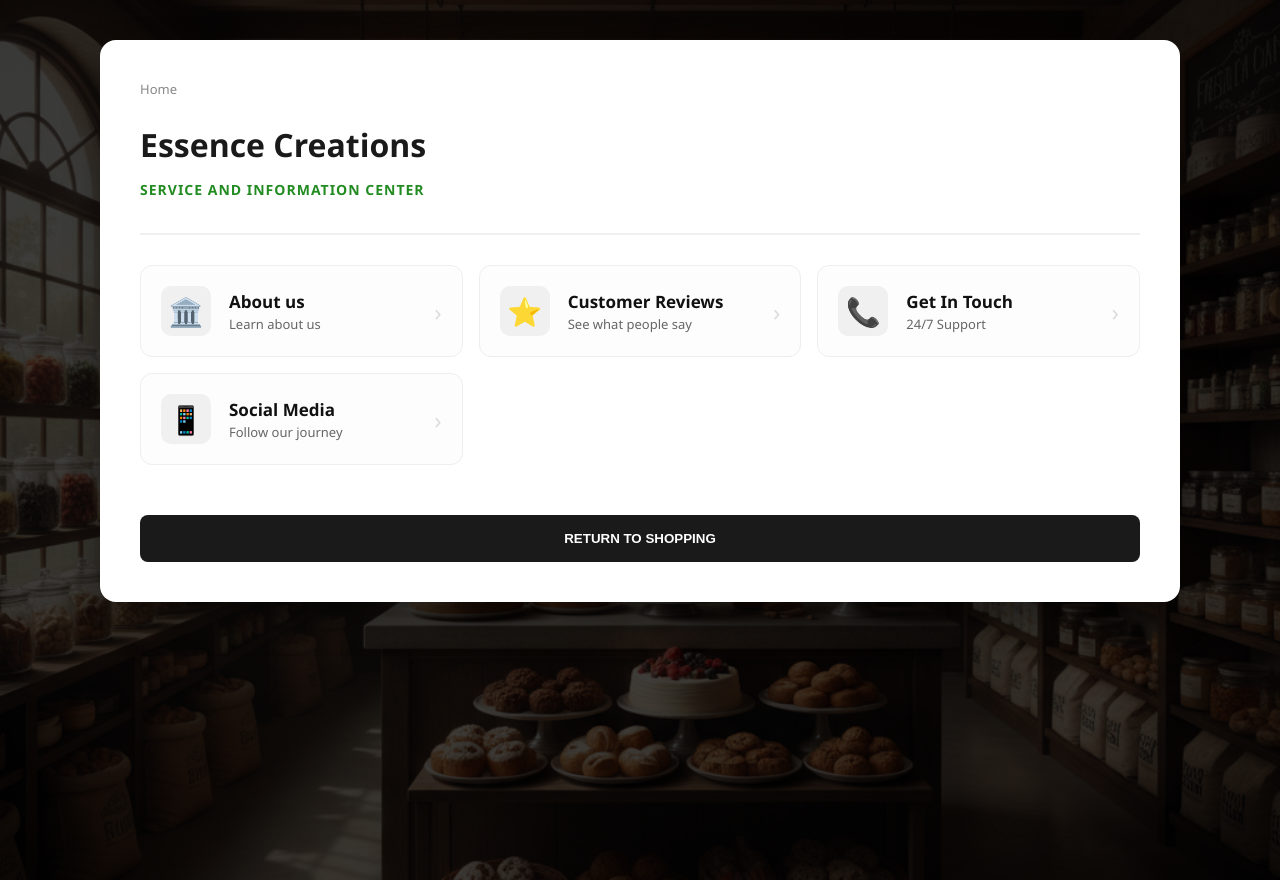
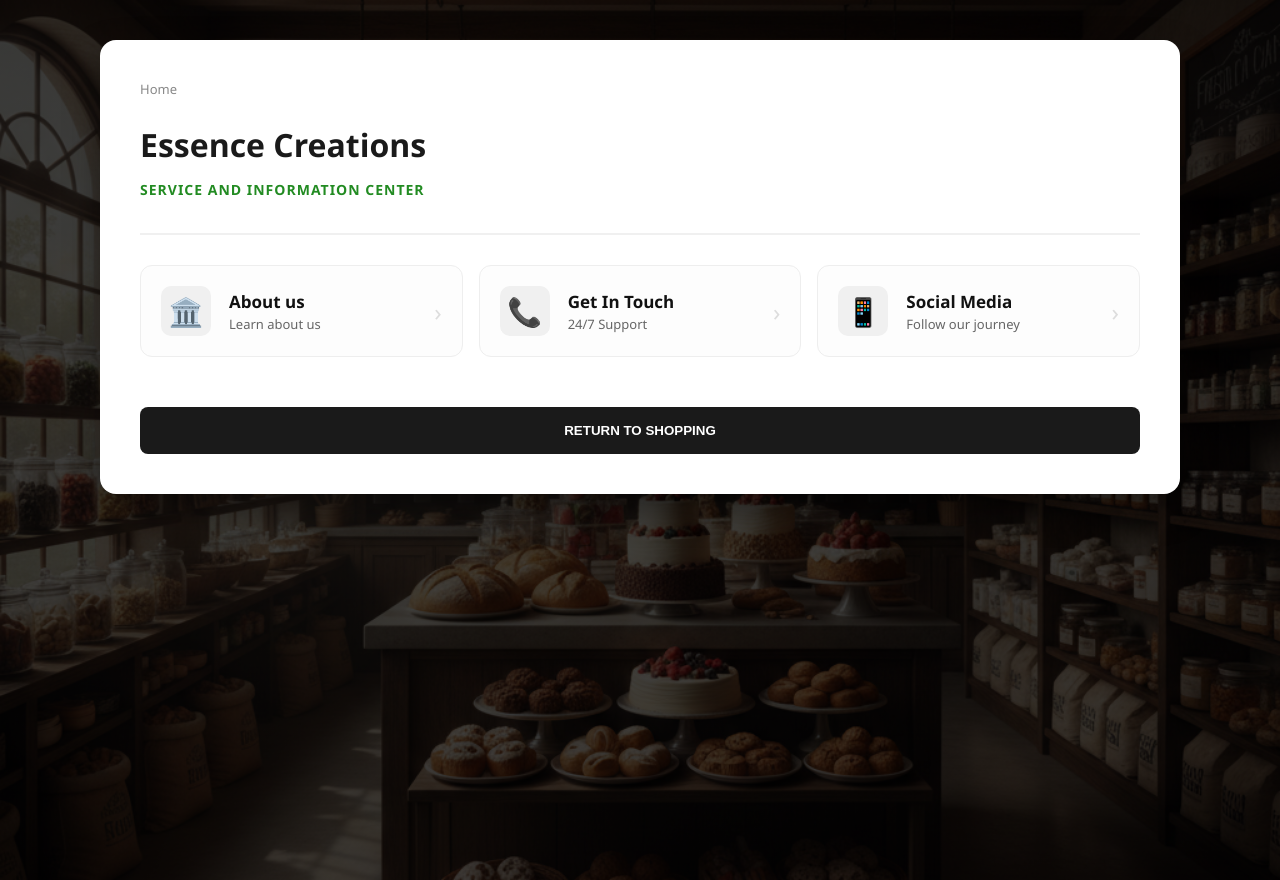
Before and after one commit to nwadikeekene4-lab/New-project-1, a React (Vite) app in the folder firstclient-frontend/: page /hub in a window 1280 px wide. Built offline with nearby package versions, Linux system fonts and the light colour scheme; no server answers.

Commit message:
Update NavigationHub.jsx

```diff
--- a/firstclient-frontend/src/pages/NavigationHub.jsx
+++ b/firstclient-frontend/src/pages/NavigationHub.jsx
@@ -7,7 +7,6 @@ const NavigationHub = () => {
 
   const menuItems = [
     { label: 'About us', path: '/about', icon: '🏛️', desc: 'Learn about us' },
-    { label: 'Customer Reviews', path: '/reviews', icon: '⭐', desc: 'See what people say' },
     { label: 'Get In Touch', path: '/contact', icon: '📞', desc: '24/7 Support' },
     { label: 'Social Media', path: '/socials', icon: '📱', desc: 'Follow our journey' }
   ];
```
